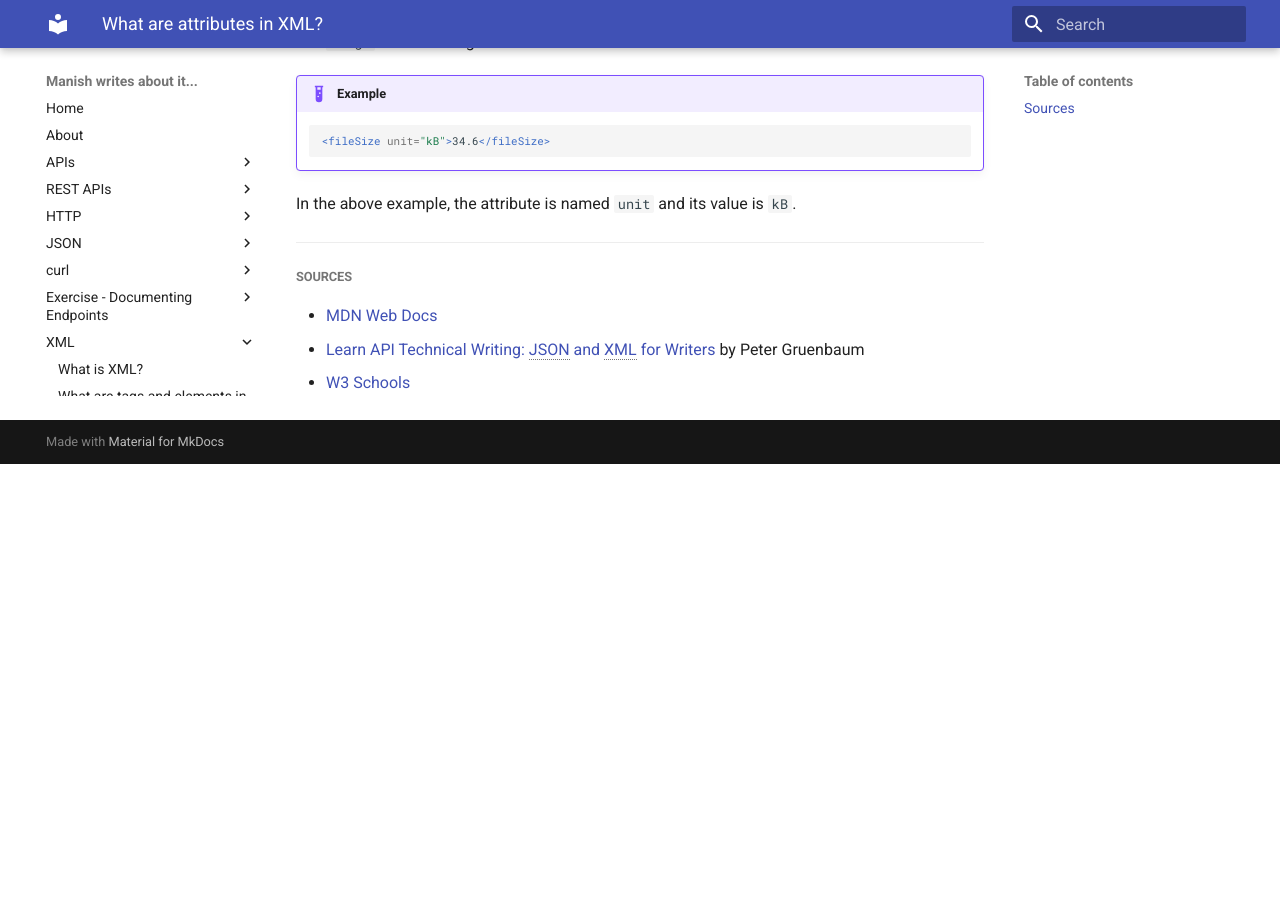
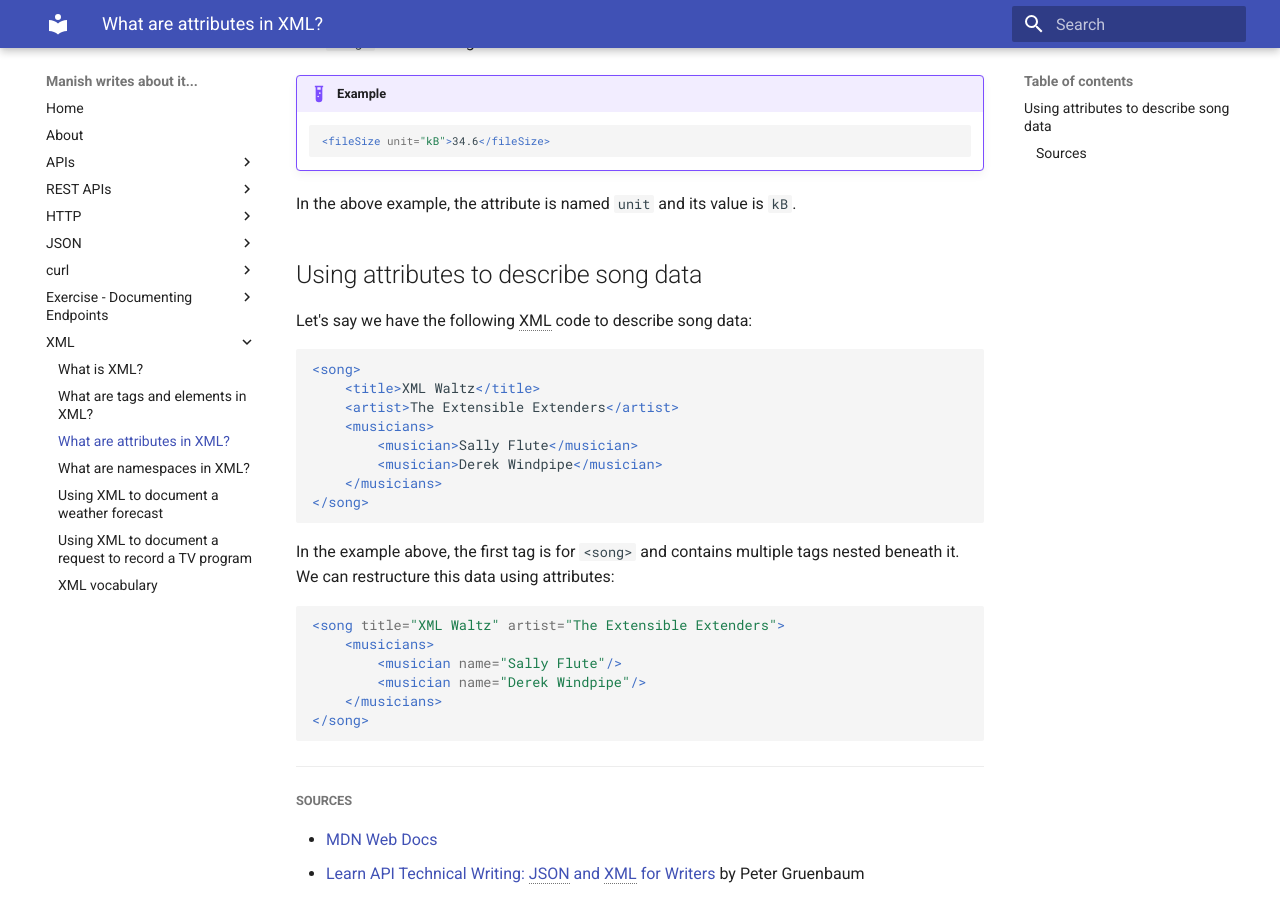
Before and after one commit to savvystrider/savvystrider.github.io, an MkDocs documentation site: the page built from docs/what-are-attributes-in-xml.md, in a window 1280 px wide and 900 px high, scrolled down 555 px. Built offline with MkDocs 1.6.1 and Material for MkDocs 9.7.7, drawn with Linux system fonts in a browser that asks for light colours; before the commit the page ends 1019 px from its top, so only the background shows below that.

Commit message:
Updates XML content and adds 2nd documentation exercise

````diff
--- a/docs/what-are-attributes-in-xml.md
+++ b/docs/what-are-attributes-in-xml.md
@@ -26,6 +26,32 @@ In the above example:
 
 In the above example, the attribute is named `unit` and its value is `kB`.
 
+## Using attributes to describe song data
+
+Let's say we have the following XML code to describe song data:
+
+```xml
+<song>
+    <title>XML Waltz</title>
+    <artist>The Extensible Extenders</artist>
+    <musicians>
+        <musician>Sally Flute</musician>
+        <musician>Derek Windpipe</musician>
+    </musicians>
+</song>
+```
+
+In the example above, the first tag is for `<song>` and contains multiple tags nested beneath it. We can restructure this data using attributes:
+
+```xml
+<song title="XML Waltz" artist="The Extensible Extenders">
+    <musicians>
+        <musician name="Sally Flute"/>
+        <musician name="Derek Windpipe"/>
+    </musicians>
+</song>
+```
+
 *[XML]: Extensible Markup Language
 *[HTML]: HyperText Markup Language
 *[JSON]: JavaScript Object Notation
--- a/mkdocs.yml
+++ b/mkdocs.yml
@@ -46,6 +46,7 @@ nav:
         - 'What are attributes in XML?': 'what-are-attributes-in-xml.md'
         - 'What are namespaces in XML?': 'what-are-namespaces-in-xml.md'
         - 'Using XML to document a weather forecast': 'using-xml-to-document-weather-forecast.md'
+        - 'Using XML to document a request to record a TV program': 'using-xml-to-document-request-to-record-TV-program.md'
         - 'XML vocabulary': 'xml-vocabulary.md'
 theme: material
 markdown_extensions:
````
Also changed, not shown: docs/using-xml-to-document-request-to-record-TV-program.md (added, +58 -0 lines).
